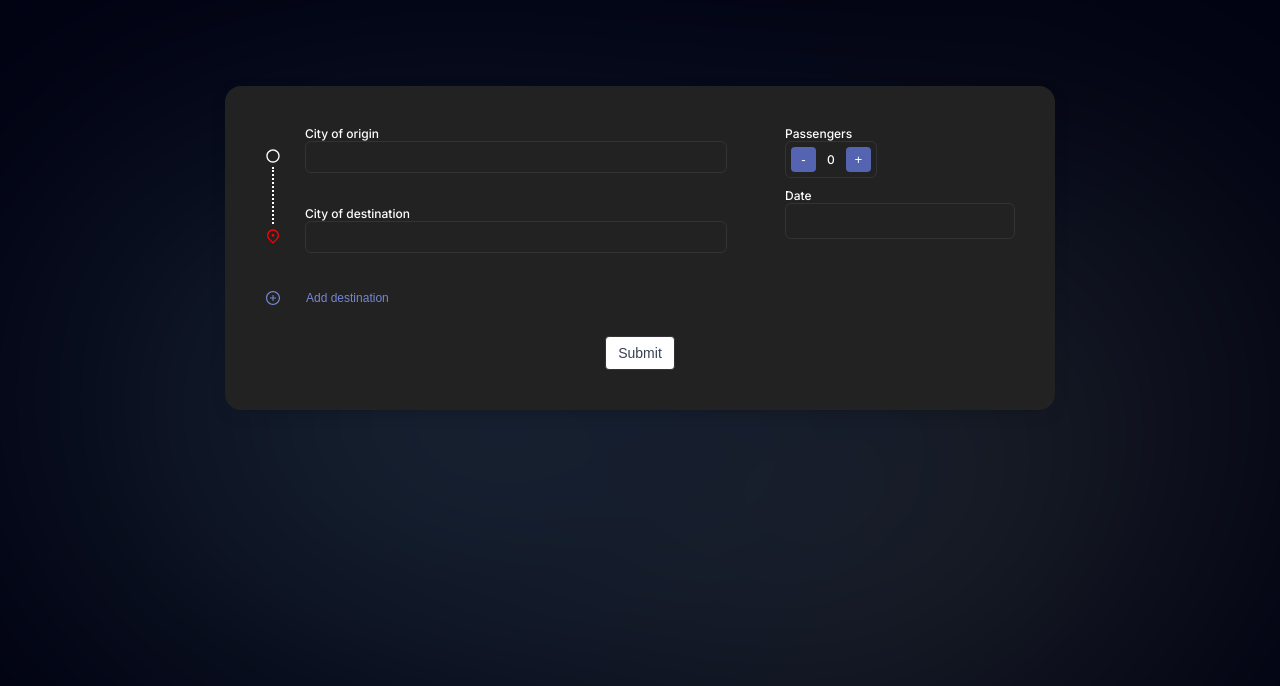
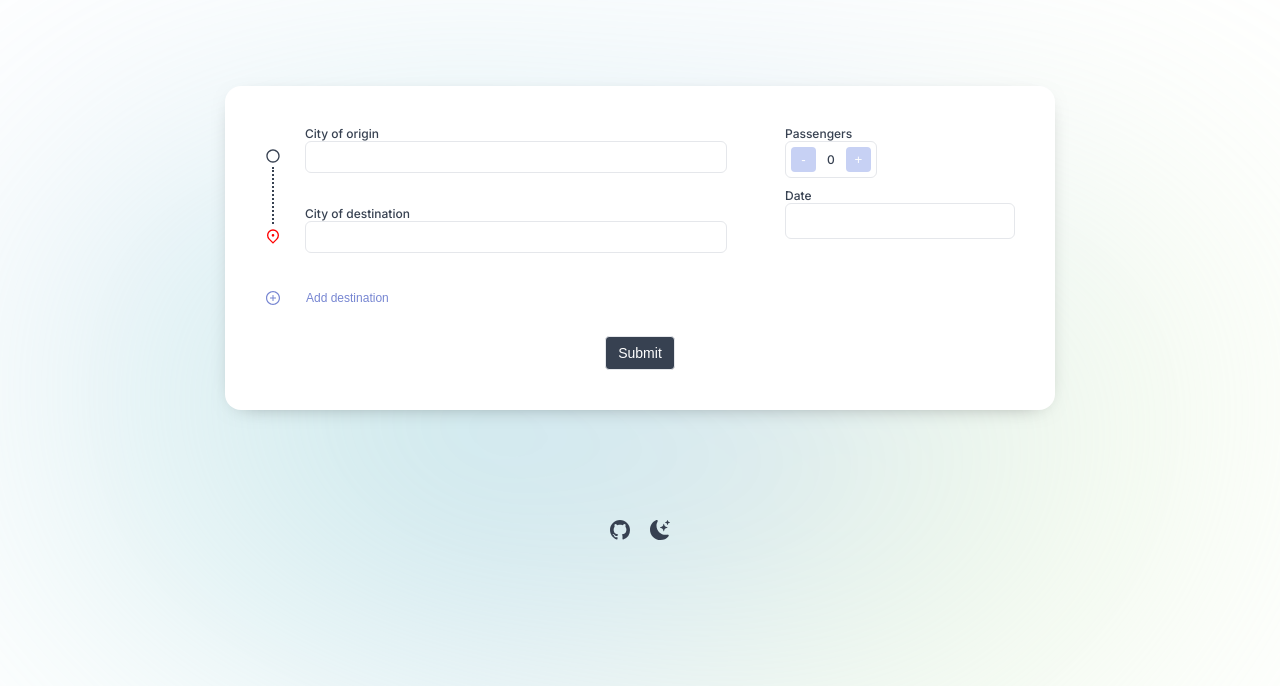
Before and after one commit to vitorcremonez/mozio-tech-assessment, a Next.js app: page / in a window 1280 px wide. Shown: the part 114-800 px from the top of the page. Built offline with nearby package versions, Linux system fonts and the light colour scheme; no server answers.

Commit message:
Add footer

```diff
--- /dev/null
+++ b/src/components/Footer/index.tsx
@@ -0,0 +1,46 @@
+import { useRouter } from "next/router";
+import { useTheme } from "providers/ThemeProvider";
+import React from "react";
+import { BsFillMoonStarsFill, BsFillSunFill, BsGithub } from "react-icons/bs";
+
+interface FooterProps {}
+
+const Footer: React.FC<FooterProps> = () => {
+	const { theme, setTheme } = useTheme();
+	const router = useRouter();
+
+	return (
+		<div
+			style={{
+				display: "flex",
+				textAlign: "center",
+				justifyContent: "center",
+				margin: 100,
+			}}
+		>
+			<BsGithub
+				size={20}
+				style={{ padding: 10, cursor: "pointer" }}
+				onClick={() =>
+					router.push("https://github.com/vitorcremonez/mozio-tech-assessment")
+				}
+			/>
+			{theme === "dark" && (
+				<BsFillSunFill
+					size={20}
+					style={{ padding: 10, cursor: "pointer" }}
+					onClick={() => setTheme("light")}
+				/>
+			)}
+			{theme === "light" && (
+				<BsFillMoonStarsFill
+					size={20}
+					style={{ padding: 10, cursor: "pointer" }}
+					onClick={() => setTheme("dark")}
+				/>
+			)}
+		</div>
+	);
+};
+
+export default Footer;
--- a/src/pages/index.tsx
+++ b/src/pages/index.tsx
@@ -1,3 +1,4 @@
+import Footer from "components/Footer";
 import GradientBlurBackground from "components/GradientBlurBackground";
 import HomeScreen from "screens/HomeScreen";
 
@@ -6,6 +7,7 @@ export default function HomePage() {
 		<>
 			<GradientBlurBackground />
 			<HomeScreen />
+			<Footer />
 		</>
 	);
 }
--- a/src/providers/ThemeProvider/dark.ts
+++ b/src/providers/ThemeProvider/dark.ts
@@ -5,9 +5,9 @@ const light: Theme = {
 		primary: "#5564B0",
 		secondary: "#7786D2",
 		font: "#FFFFFF",
-		card: "#222222",
+		card: "#111222",
 		background: "#000111",
-		backgroundInput: "#222222",
+		backgroundInput: "#111222",
 		fontInput: "#FFFFFF",
 		muted: "#333333",
 		danger: "#FF0000",
--- a/src/providers/ThemeProvider/index.tsx
+++ b/src/providers/ThemeProvider/index.tsx
@@ -1,14 +1,23 @@
-import React, { useMemo } from "react";
+import React, { createContext, useContext, useMemo, useState } from "react";
 import { ThemeProvider as StyledThemeProvider } from "styled-components";
 import dark from "./dark";
 import light from "./light";
+
+type ThemeName = "light" | "dark";
+
+const ThemeContext = createContext({
+	theme: "light",
+	setTheme: (themeName: ThemeName) => {},
+});
+
+export const useTheme = () => useContext(ThemeContext);
 
 interface ThemeProviderProps {
 	children: React.ReactNode;
 }
 
 const ThemeProvider: React.FC<ThemeProviderProps> = ({ children }) => {
-	const themeName = "dark";
+	const [themeName, setThemeName] = useState<ThemeName>("light");
 	const theme = useMemo(() => {
 		return {
 			light,
@@ -16,7 +25,11 @@ const ThemeProvider: React.FC<ThemeProviderProps> = ({ children }) => {
 		}[themeName];
 	}, [themeName]);
 
-	return <StyledThemeProvider theme={theme}>{children}</StyledThemeProvider>;
+	return (
+		<ThemeContext.Provider value={{ theme: themeName, setTheme: setThemeName }}>
+			<StyledThemeProvider theme={theme}>{children}</StyledThemeProvider>
+		</ThemeContext.Provider>
+	);
 };
 
 export default ThemeProvider;
```
Also changed, not shown: src/pages/result.tsx (+9 -1 lines).
